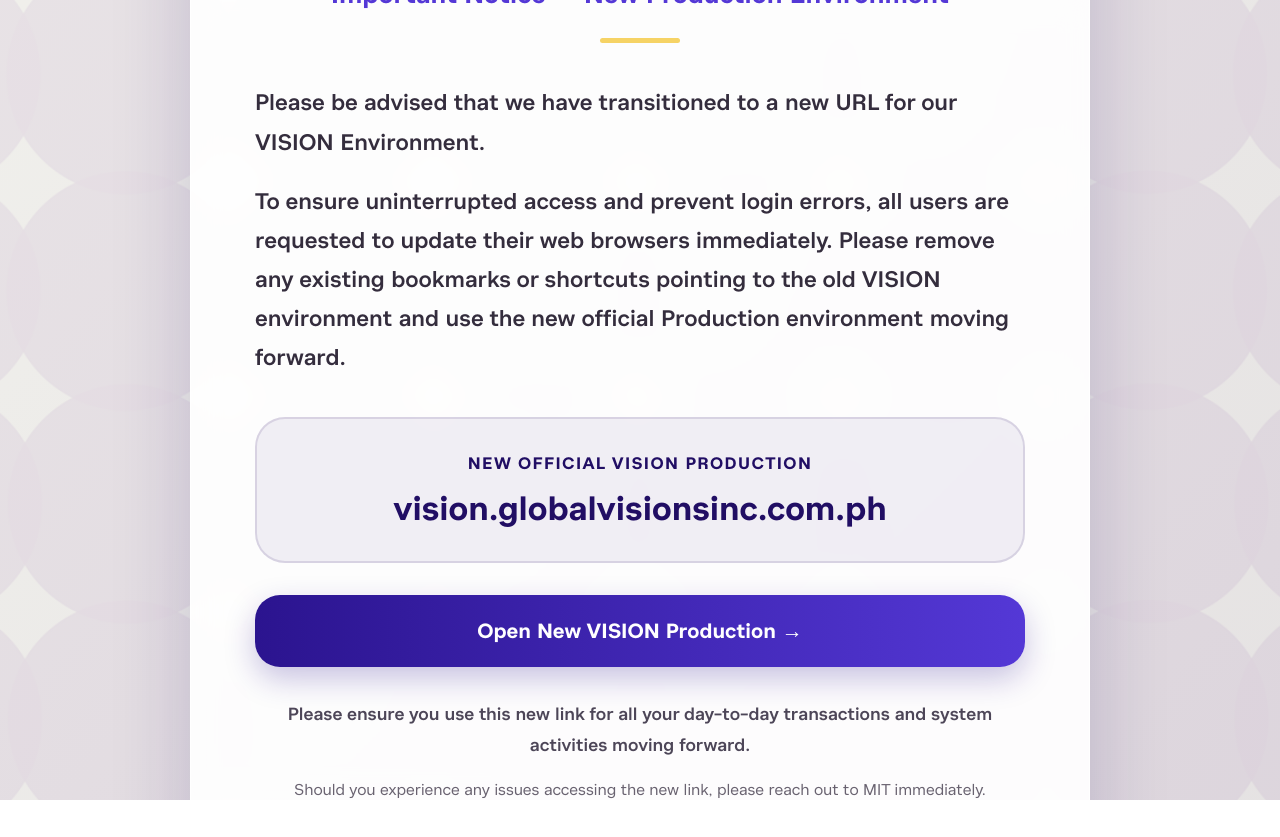
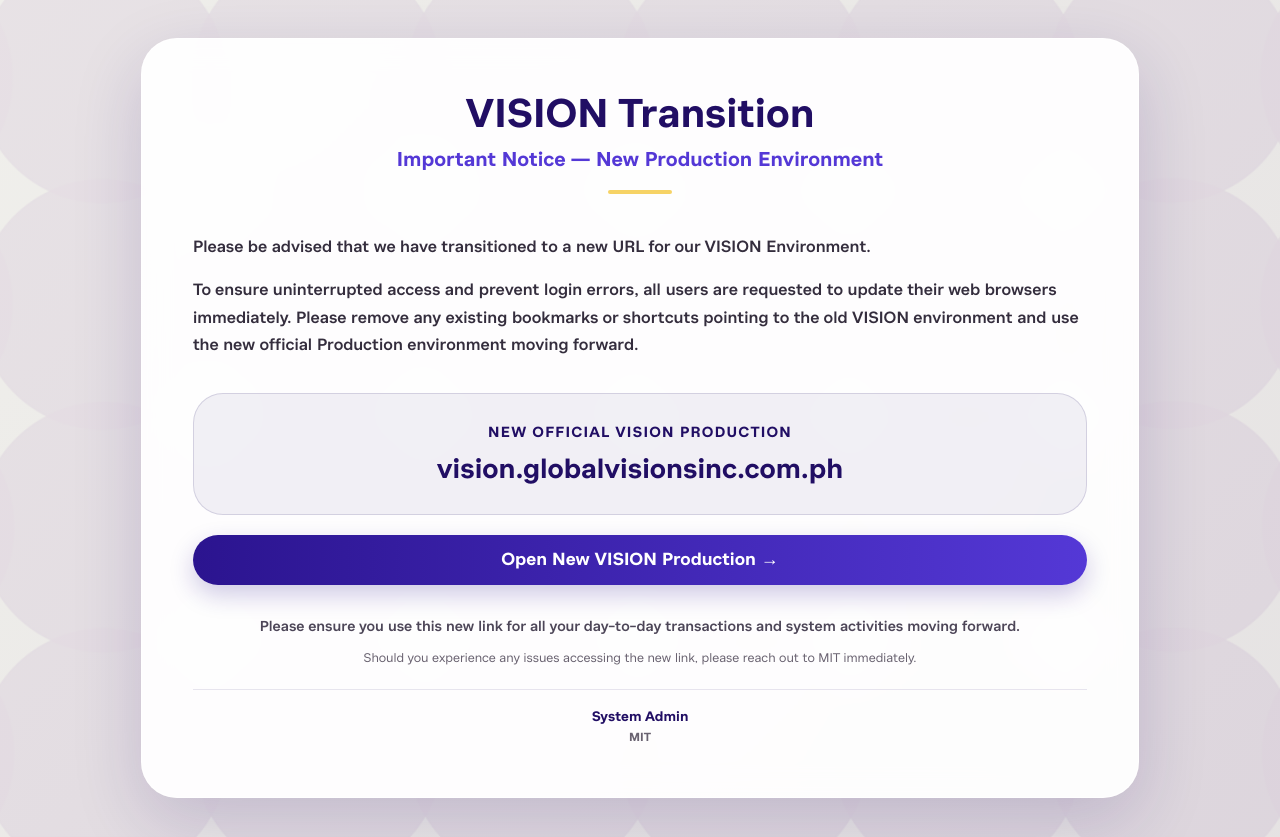
Before and after one commit to RhoyPants/Bucket-Vision-EXP, a Next.js app: page / in a window 1280 px wide. Before the commit the page ends 800 px from the top, so only its background shows below. Built offline with nearby package versions, Linux system fonts and the light colour scheme; no server answers.

Commit message:
Update page.tsx

```diff
--- a/app/page.tsx
+++ b/app/page.tsx
@@ -8,15 +8,16 @@
   return (
     <Box
       sx={{
-        position: "fixed",
-        inset: 0,
-        width: "100vw",
-        height: "100dvh",
+        minHeight: "100dvh",
+        width: "100%",
         display: "flex",
         alignItems: "center",
         justifyContent: "center",
-        overflow: "auto",
-        p: { xs: 2, sm: 3, md: 5 },
+        boxSizing: "border-box",
+
+        // Responsive outer spacing
+        p: "clamp(16px, 3vw, 48px)",
+
         backgroundColor: "#e0dae6",
         backgroundImage:
           "linear-gradient(135deg, rgba(255,255,255,0.35), rgba(224,218,230,0.35)), url('/images/BG LIGHT.png')",
@@ -26,44 +27,41 @@
     >
       <Box
         sx={{
-          width: {
-            xs: "100%",
-            sm: "92%",
-            md: "82%",
-            lg: "75%",
-            xl: "70%",
-          },
-          maxWidth: "1400px",
-          minHeight: { md: "70vh" },
-          display: "flex",
-          flexDirection: "column",
-          justifyContent: "center",
-          p: {
-            xs: 3,
-            sm: 4,
-            md: 6,
-            lg: 8,
-          },
-          borderRadius: { xs: 3, md: 5 },
-          backgroundColor: "rgba(255,255,255,0.92)",
+          // Uses most of the screen without becoming enormous
+          width: "min(78vw, 1100px)",
+          maxHeight: "calc(100dvh - 40px)",
+          overflowY: "auto",
+
+          p: "clamp(24px, 4vw, 56px)",
+          boxSizing: "border-box",
+
+          borderRadius: "clamp(20px, 3vw, 36px)",
+          backgroundColor: "rgba(255,255,255,0.94)",
           backdropFilter: "blur(14px)",
           border: "1px solid rgba(255,255,255,0.75)",
-          boxShadow: "0 30px 80px rgba(33,14,100,0.18)",
+          boxShadow: "0 24px 70px rgba(33,14,100,0.16)",
+
+          // Tablet / mobile
+          "@media (max-width: 900px)": {
+            width: "92vw",
+          },
+
+          "@media (max-width: 600px)": {
+            width: "100%",
+            maxHeight: "none",
+            borderRadius: "20px",
+          },
         }}
       >
+        {/* Header */}
+        <Box sx={{ textAlign: "center" }}>
           <Typography
             component="h1"
             sx={{
               color: "#210e64",
-            fontSize: {
-              xs: 36,
-              sm: 44,
-              md: 56,
-              lg: 64,
-            },
-            lineHeight: 1.05,
-            fontWeight: 950,
-            textAlign: "center",
+              fontSize: "clamp(28px, 3.2vw, 48px)",
+              lineHeight: 1.1,
+              fontWeight: 900,
             }}
           >
             VISION Transition
@@ -71,15 +69,10 @@
 
           <Typography
             sx={{
-            mt: 2,
+              mt: 1,
               color: "#5438d6",
-            fontSize: {
-              xs: 18,
-              md: 22,
-              lg: 26,
-            },
+              fontSize: "clamp(16px, 1.6vw, 22px)",
               fontWeight: 800,
-            textAlign: "center",
             }}
           >
             Important Notice — New Production Environment
@@ -87,26 +80,27 @@
 
           <Box
             sx={{
-            width: "80px",
-            height: "5px",
+              width: 64,
+              height: 4,
               mx: "auto",
-            mt: 3,
-            mb: { xs: 3, md: 5 },
+              mt: 2,
               borderRadius: 10,
               backgroundColor: "#f6d365",
             }}
           />
+        </Box>
 
+        {/* Announcement */}
+        <Box
+          sx={{
+            mt: "clamp(24px, 3vw, 40px)",
+          }}
+        >
           <Typography
             sx={{
               color: "#342d3d",
-            fontSize: {
-              xs: 17,
-              sm: 18,
-              md: 21,
-              lg: 23,
-            },
-            lineHeight: 1.7,
+              fontSize: "clamp(15px, 1.3vw, 18px)",
+              lineHeight: 1.65,
               fontWeight: 600,
             }}
           >
@@ -116,42 +110,36 @@
 
           <Typography
             sx={{
-            mt: 2.5,
+              mt: 2,
               color: "#342d3d",
-            fontSize: {
-              xs: 17,
-              sm: 18,
-              md: 21,
-              lg: 23,
-            },
-            lineHeight: 1.7,
+              fontSize: "clamp(15px, 1.3vw, 18px)",
+              lineHeight: 1.65,
               fontWeight: 600,
             }}
           >
             To ensure uninterrupted access and prevent login errors, all users
-          are requested to update their web browsers immediately. Please remove
-          any existing bookmarks or shortcuts pointing to the old VISION
-          environment and use the new official Production environment moving
-          forward.
+            are requested to update their web browsers immediately. Please
+            remove any existing bookmarks or shortcuts pointing to the old
+            VISION environment and use the new official Production environment
+            moving forward.
           </Typography>
+        </Box>
 
+        {/* New URL */}
         <Box
           sx={{
-            mt: { xs: 3, md: 5 },
-            p: { xs: 2.5, md: 4 },
+            mt: "clamp(22px, 3vw, 34px)",
+            p: "clamp(18px, 2.5vw, 28px)",
             borderRadius: 3,
-            backgroundColor: "rgba(33,14,100,0.06)",
-            border: "2px solid rgba(33,14,100,0.12)",
+            backgroundColor: "rgba(33,14,100,0.055)",
+            border: "1px solid rgba(33,14,100,0.14)",
             textAlign: "center",
           }}
         >
           <Typography
             sx={{
               color: "#210e64",
-              fontSize: {
-                xs: 14,
-                md: 17,
-              },
+              fontSize: "clamp(12px, 1.2vw, 15px)",
               fontWeight: 900,
               textTransform: "uppercase",
               letterSpacing: "0.08em",
@@ -162,67 +150,69 @@
 
           <Typography
             sx={{
-              mt: 1.5,
+              mt: 1,
               color: "#210e64",
-              fontSize: {
-                xs: 20,
-                sm: 24,
-                md: 30,
-                lg: 34,
-              },
+              fontSize: "clamp(18px, 2.2vw, 28px)",
               lineHeight: 1.2,
               fontWeight: 900,
-              wordBreak: "break-word",
+              overflowWrap: "anywhere",
             }}
           >
             vision.globalvisionsinc.com.ph
           </Typography>
         </Box>
 
+        {/* Button */}
         <Box
           component="a"
           href={PRODUCTION_URL}
           sx={{
-            mt: { xs: 3, md: 4 },
+            mt: 2.5,
             width: "100%",
-            minHeight: { xs: 58, md: 72 },
+            minHeight: "clamp(50px, 6vh, 62px)",
+
             display: "flex",
             alignItems: "center",
             justifyContent: "center",
+
+            px: 2,
+            boxSizing: "border-box",
             borderRadius: 2.5,
+
             background:
               "linear-gradient(90deg, #2b148f 0%, #5438d6 100%)",
+
             color: "#ffffff",
-            fontSize: {
-              xs: 17,
-              md: 21,
-            },
-            fontWeight: 900,
+            fontSize: "clamp(15px, 1.4vw, 18px)",
+            fontWeight: 800,
             textDecoration: "none",
-            boxShadow: "0 12px 30px rgba(43,20,143,0.25)",
-            transition:
-              "transform 150ms ease, box-shadow 150ms ease",
+            textAlign: "center",
+
+            boxShadow: "0 10px 25px rgba(43,20,143,0.22)",
+            transition: "transform 150ms ease, box-shadow 150ms ease",
 
             "&:hover": {
               transform: "translateY(-2px)",
-              boxShadow: "0 16px 36px rgba(43,20,143,0.32)",
+              boxShadow: "0 14px 30px rgba(43,20,143,0.30)",
             },
           }}
         >
           Open New VISION Production →
         </Box>
 
+        {/* Footer Notice */}
+        <Box
+          sx={{
+            mt: "clamp(20px, 2.5vw, 30px)",
+            textAlign: "center",
+          }}
+        >
           <Typography
             sx={{
-            mt: { xs: 3, md: 4 },
               color: "#4d4658",
-            fontSize: {
-              xs: 15,
-              md: 18,
-            },
-            lineHeight: 1.7,
+              fontSize: "clamp(13px, 1.15vw, 16px)",
+              lineHeight: 1.6,
               fontWeight: 600,
-            textAlign: "center",
             }}
           >
             Please ensure you use this new link for all your day-to-day
@@ -231,14 +221,10 @@
 
           <Typography
             sx={{
-            mt: 2,
+              mt: 1.25,
               color: "#696270",
-            fontSize: {
-              xs: 14,
-              md: 16,
-            },
-            lineHeight: 1.7,
-            textAlign: "center",
+              fontSize: "clamp(12px, 1vw, 14px)",
+              lineHeight: 1.6,
             }}
           >
             Should you experience any issues accessing the new link, please
@@ -247,16 +233,15 @@
 
           <Box
             sx={{
-            mt: { xs: 3, md: 4 },
-            pt: 3,
-            borderTop: "1px solid rgba(33,14,100,0.12)",
-            textAlign: "center",
+              mt: 2.5,
+              pt: 2,
+              borderTop: "1px solid rgba(33,14,100,0.1)",
             }}
           >
             <Typography
               sx={{
                 color: "#210e64",
-              fontSize: 16,
+                fontSize: 14,
                 fontWeight: 900,
               }}
             >
@@ -267,7 +252,7 @@
               sx={{
                 mt: 0.25,
                 color: "#696270",
-              fontSize: 14,
+                fontSize: 12,
                 fontWeight: 700,
               }}
             >
@@ -276,5 +261,6 @@
           </Box>
         </Box>
       </Box>
+    </Box>
   );
 }
```
Lines whose indentation alone changed are shown as unchanged.
